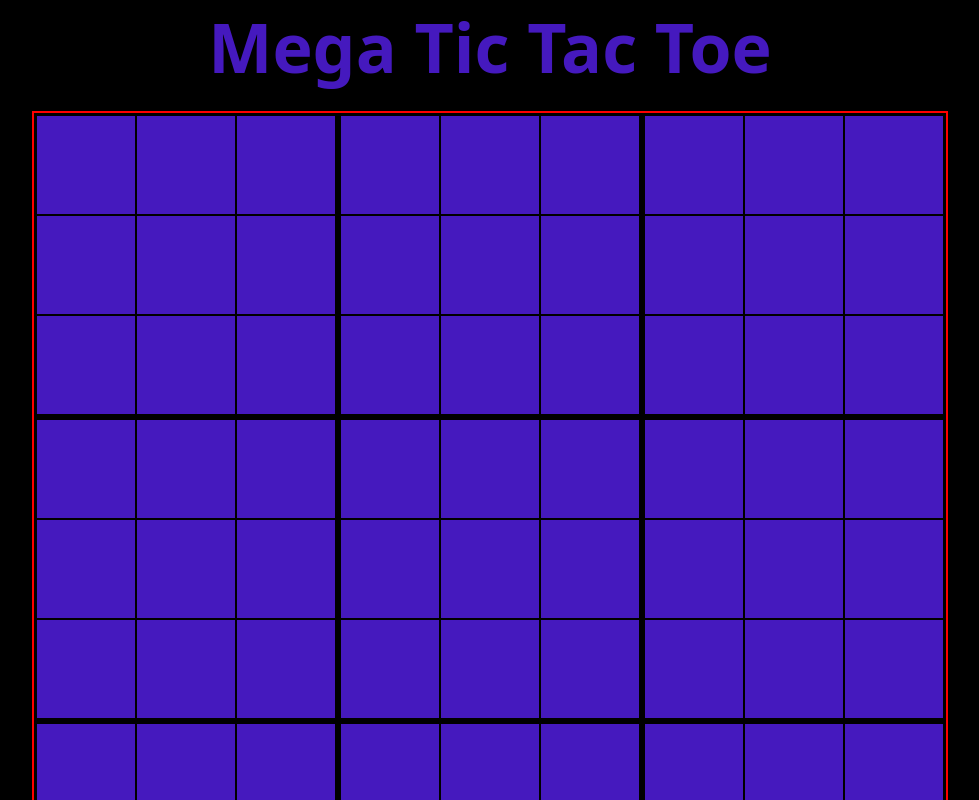
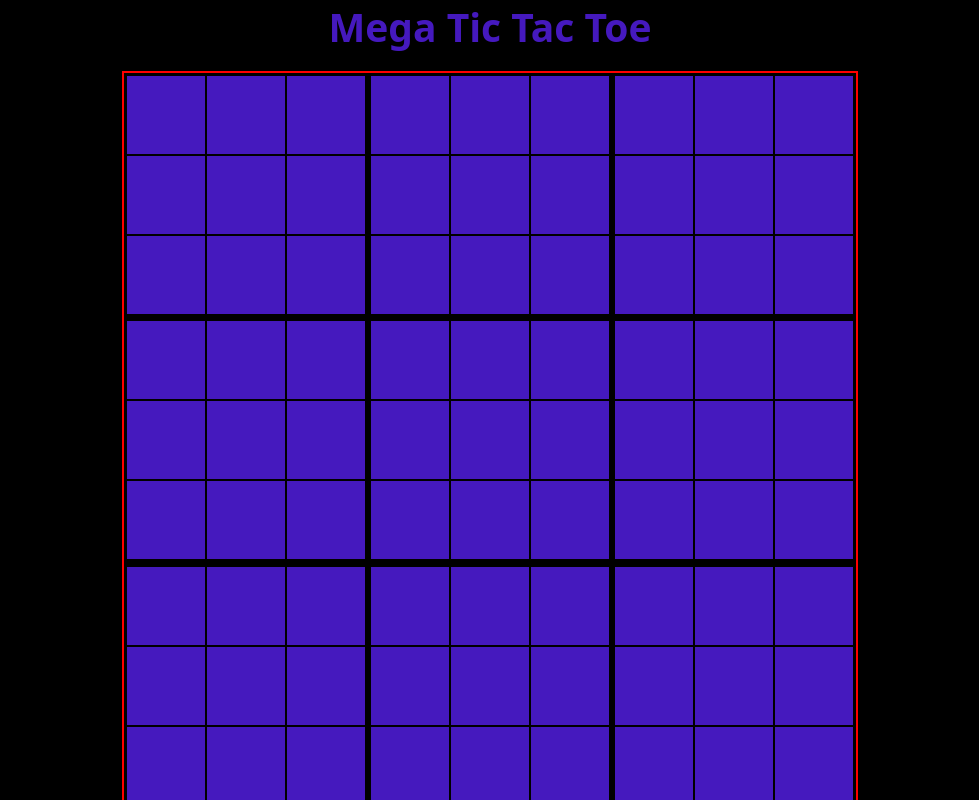
Before and after one commit to HPlewa4/mega_tic_tac_toe, a React (Create React App) app: page / in a window 1280 px wide. Shown: the top 800 px of the page, without its empty margins (150-1129 px from the left). Built offline with nearby package versions, Linux system fonts and the light colour scheme.

Commit message:
change size to smaller

```diff
--- a/src/Components/Game.css
+++ b/src/Components/Game.css
@@ -1,6 +1,6 @@
 .game{
-    width:300px;
-    height:300px;
+    width:240px;
+    height:240px;
     margin: 2px;
     padding: 0px;
     display: grid;
--- a/src/Components/MegaGame.css
+++ b/src/Components/MegaGame.css
@@ -1,13 +1,13 @@
 .mega_game{
-    width:912px;
-    height:906px;
+    width:732px;
+    height:736px;
     display: grid;
     grid-template-columns: repeat(3, 1fr);
     background-color: black;
     margin-top: 20px;
 }
 
-h1{
+h2{
     color: rgb(69, 25, 190);
     text-align: center;
 }
--- a/src/Components/MegaGame.jsx
+++ b/src/Components/MegaGame.jsx
@@ -62,7 +62,7 @@ const MegaGame = () => {
 
   return (
     <>
-    <h1>Mega Tic Tac Toe</h1>
+    <h2>Mega Tic Tac Toe</h2>
     <div className={`mega_game ${activeGame === null ? 'active-game' : ''}`}>
       {megaBoard.map((_, index) => (
         <Game
--- a/src/Components/ResetButton.css
+++ b/src/Components/ResetButton.css
@@ -1,6 +1,6 @@
 .reset-button{
     font-size: 20px;
-    margin: 20px;
+    margin: 15px;
     padding: 10px;
     background-color: rgb(69, 25, 190);
     color: white;
--- a/src/Components/Tile.css
+++ b/src/Components/Tile.css
@@ -1,7 +1,7 @@
 
 .tile {
-  width: 100px;
-  height: 100px;
+  width: 80px;
+  height: 80px;
   border: 1px solid black;
   display: flex;
   align-items: center;
@@ -13,8 +13,8 @@
 .empty {background-color: rgb(69, 25, 190);}
 
 .megaTile {
-  width: 300px;
-  height: 300px;
+  width: 240px;
+  height: 240px;
   margin: 2px;
-  font-size:8rem;
+  font-size:7rem;
  }
--- a/src/Components/winner.css
+++ b/src/Components/winner.css
@@ -1,5 +1,5 @@
 div {
-    font-size: 34px;
+    font-size: 26px;
     color: rgb(116, 84, 204);
     text-align: center;
 }
```
